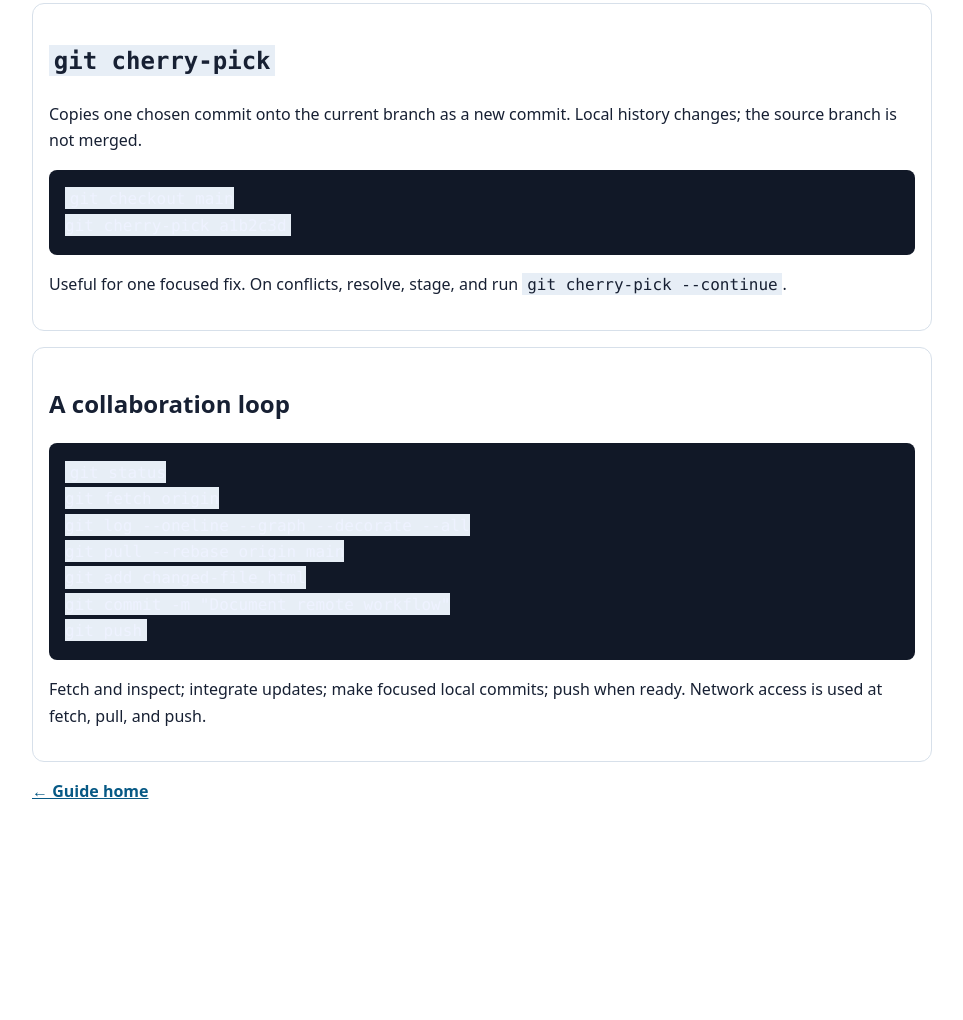
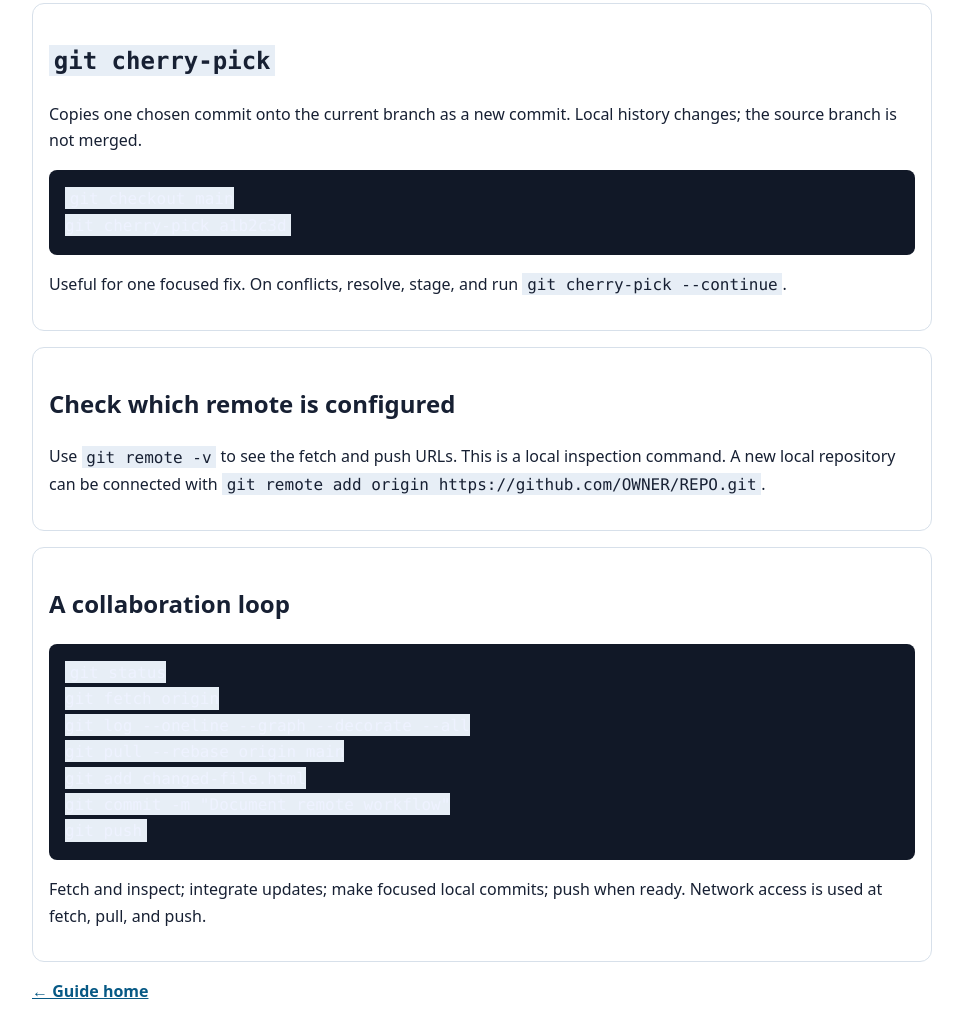
Before and after one commit to devendraghag/git-in-practice, a plain HTML site: page remotes.html in a window 1280 px wide. Shown: the part 2292-3312 px from the top of the page, without its empty margins (158-1121 px from the left). Before the commit the page ends 3112 px from the top, so only its background shows below. Drawn offline with Linux system fonts and the light colour scheme.

Commit message:
Explain how to inspect a remote

```diff
--- a/remotes.html
+++ b/remotes.html
@@ -8,5 +8,5 @@
 <section class="card"><h2><code>git merge</code></h2><p>Combines another branch into the branch currently checked out. It updates local history and possibly files; by itself it does not contact a remote.</p><pre><code>git checkout main<br>git merge docs/branch-workflow</code></pre><p>Resolve conflicts, stage resolutions, then finish the merge commit if Git asks.</p></section>
 <section class="card"><h2><code>git rebase</code></h2><p>Replays your branch commits on a new base for a linear local history. Replayed commit IDs change.</p><pre><code>git checkout docs/new-lesson<br>git rebase main</code></pre><p>Do not rebase commits others depend on without agreement. For conflicts, fix files, run <code>git add</code>, then <code>git rebase --continue</code>; <code>git rebase --abort</code> returns to the prior state.</p></section>
 <section class="card"><h2><code>git cherry-pick</code></h2><p>Copies one chosen commit onto the current branch as a new commit. Local history changes; the source branch is not merged.</p><pre><code>git checkout main<br>git cherry-pick a1b2c3d</code></pre><p>Useful for one focused fix. On conflicts, resolve, stage, and run <code>git cherry-pick --continue</code>.</p></section>
-<section class="card"><h2>A collaboration loop</h2><pre><code>git status<br>git fetch origin<br>git log --oneline --graph --decorate --all<br>git pull --rebase origin main<br>git add changed-file.html<br>git commit -m "Document remote workflow"<br>git push</code></pre><p>Fetch and inspect; integrate updates; make focused local commits; push when ready. Network access is used at fetch, pull, and push.</p></section>
+<section class="card"><h2>Check which remote is configured</h2><p>Use <code>git remote -v</code> to see the fetch and push URLs. This is a local inspection command. A new local repository can be connected with <code>git remote add origin https://github.com/OWNER/REPO.git</code>.</p></section><section class="card"><h2>A collaboration loop</h2><pre><code>git status<br>git fetch origin<br>git log --oneline --graph --decorate --all<br>git pull --rebase origin main<br>git add changed-file.html<br>git commit -m "Document remote workflow"<br>git push</code></pre><p>Fetch and inspect; integrate updates; make focused local commits; push when ready. Network access is used at fetch, pull, and push.</p></section>
 </main><footer><a href="index.html">← Guide home</a></footer></body></html>
```
